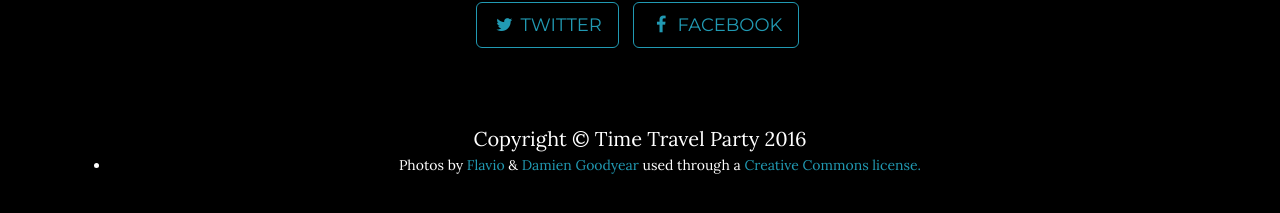
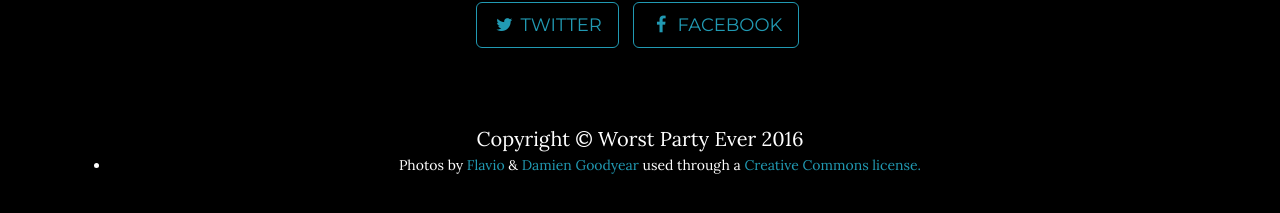
Before and after one commit to worstpartyever/worstpartyever.github.io, a Jekyll site: the page built from index.html, in a window 1280 px wide and 900 px high, scrolled down 1505 px. Shown: the part 665-878 px from the top of the window. Built offline with Jekyll 4.4.1, drawn with Linux system fonts in a browser that asks for light colours; a script that is not in the unit is left out.

Commit message:
Update _config.yml

```diff
--- a/_config.yml
+++ b/_config.yml
@@ -10,7 +10,7 @@ color:
   links: '#219ab3'
 
 # Footer settings
-footer: Time Travel Party
+footer: Worst Party Ever
 
 # Social networks usernames (many more available: google-plus, flickr, dribbble, pinterest, instagram, tumblr, linkedin, etc.)
 social:
```
